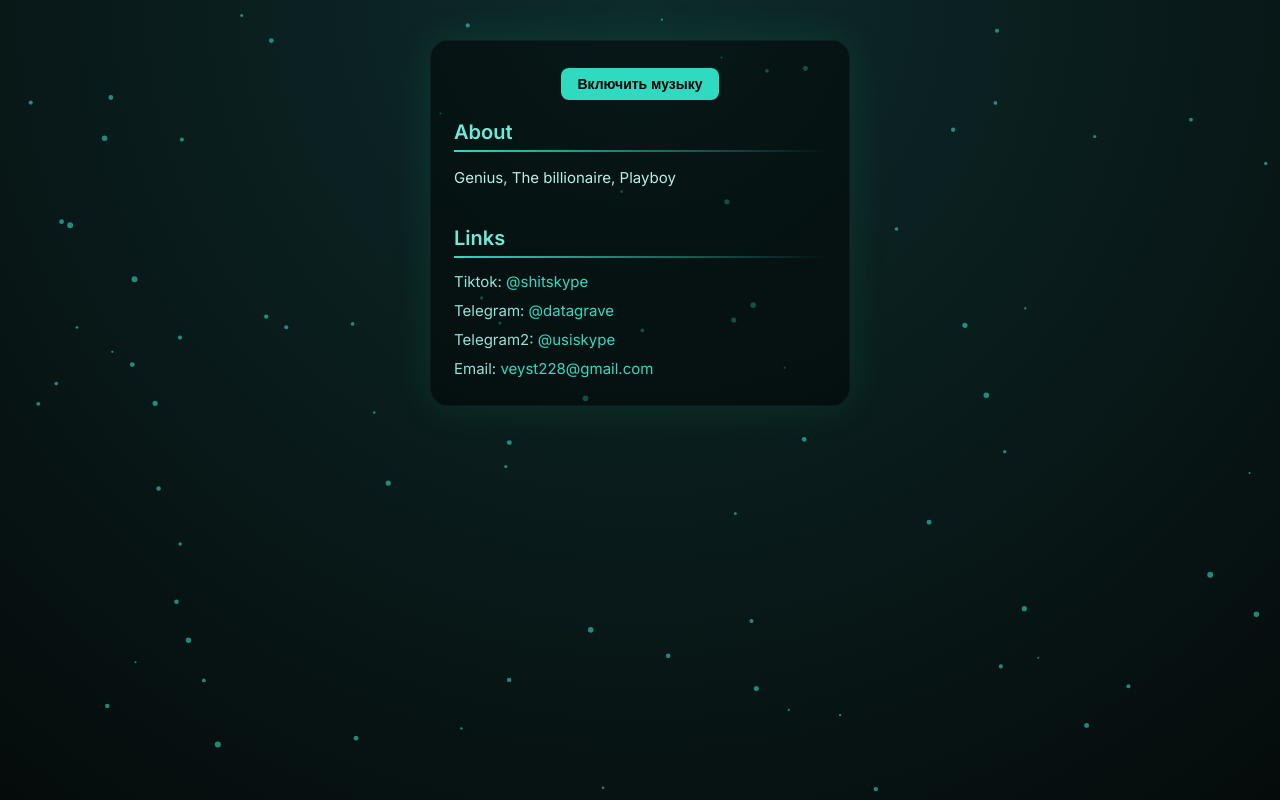
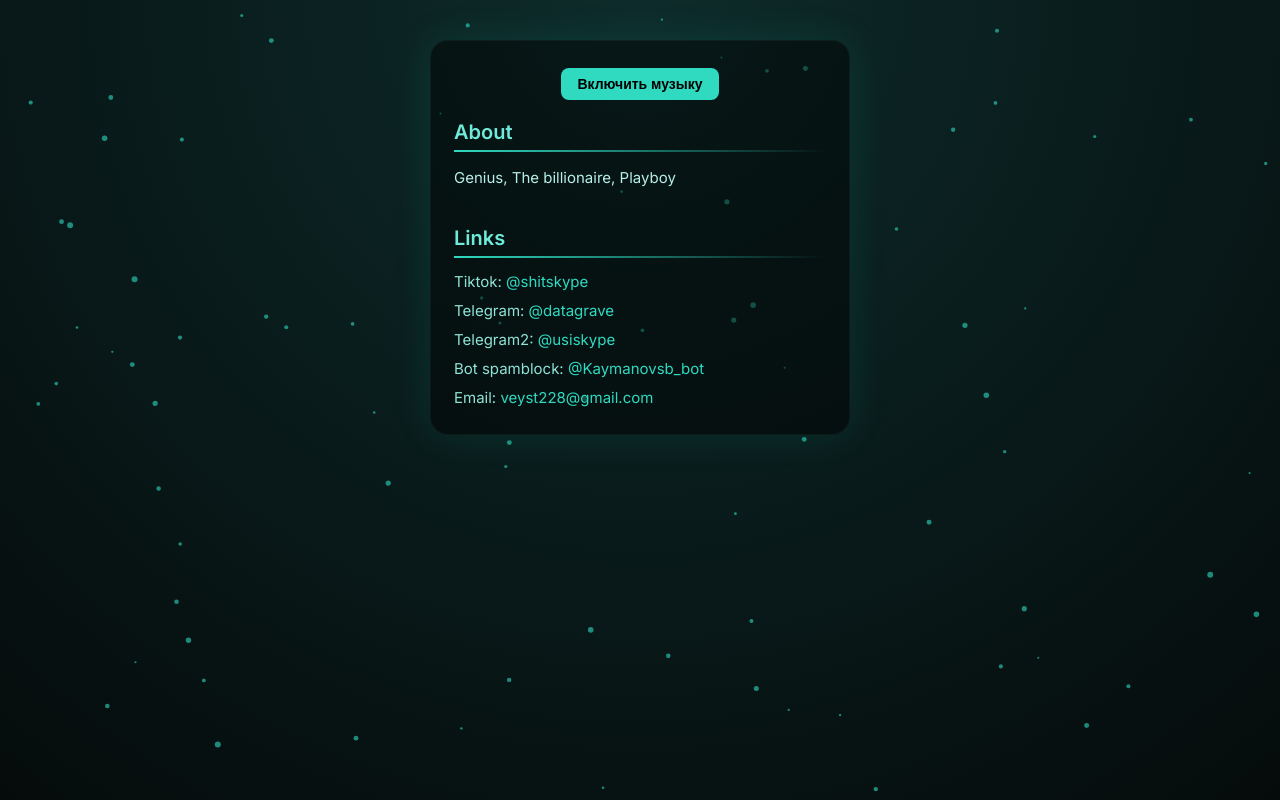
Before and after one commit to kazakura4000-max/kazakura4000-max.github.io, a plain HTML site: page index.html in a window 1280 px wide. Drawn offline with Linux system fonts and the light colour scheme.

Commit message:
Add Bot spamblock link to index.html

```diff
--- a/index.html
+++ b/index.html
@@ -35,6 +35,7 @@
         <li>Tiktok: <a href="https://www.tiktok.com/@shitskype" target="_blank">@shitskype</a></li>
         <li>Telegram: <a href="https://t.me/datagrave" target="_blank">@datagrave</a></li>
         <li>Telegram2: <a href="https://t.me/usiskype" target="_blank">@usiskype</a></li>
+        <li>Bot spamblock: <a href="https://t.me/Kaymanovsb_bot" target="_blank">@Kaymanovsb_bot</a></li>
         <li>Email: <a href="mailto:veyst228@gmail.com">veyst228@gmail.com</a></li>
       </ul>
     </section>
```
